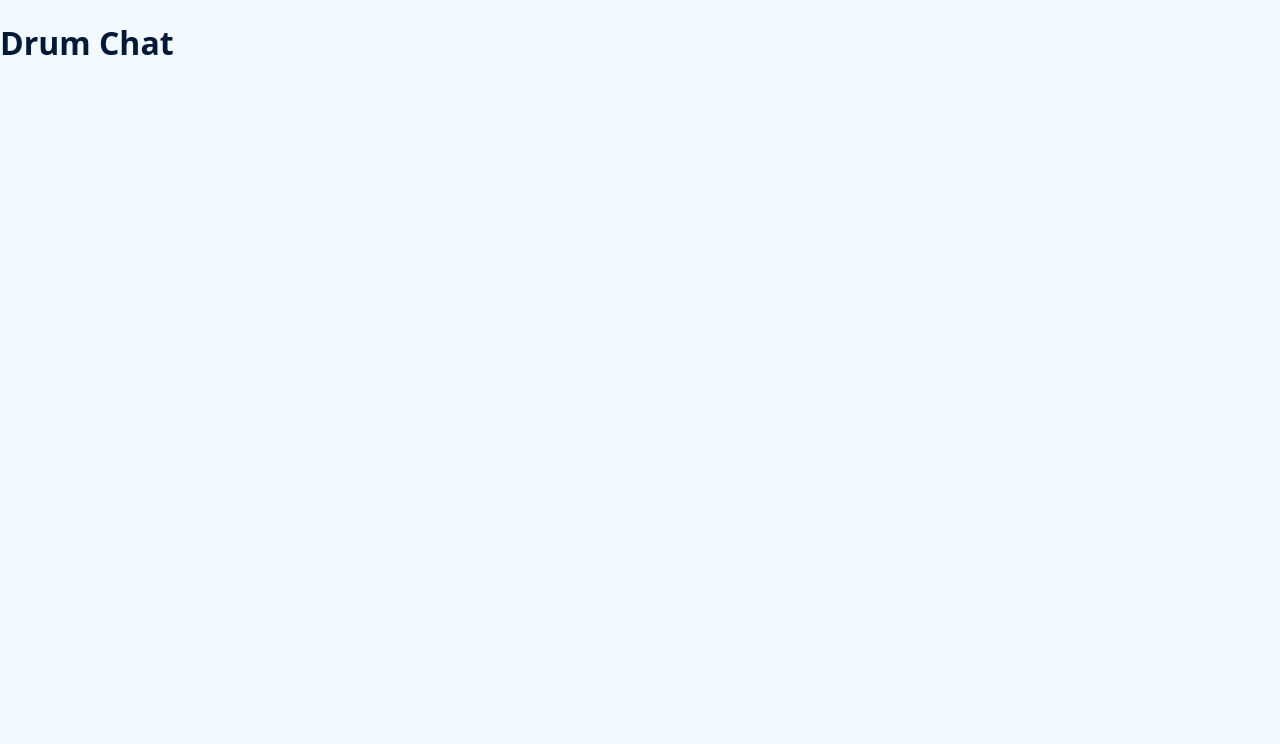
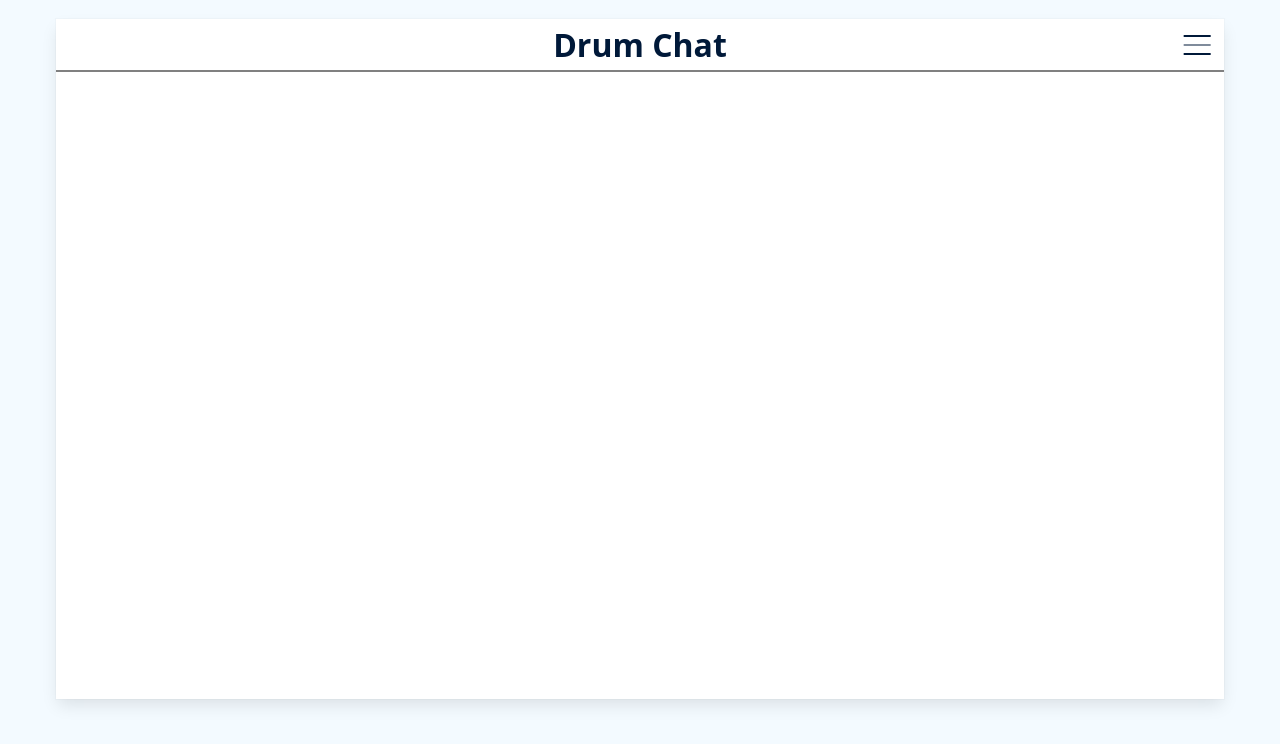
Before and after one commit to Drumstickz64/Drum-Chat, a website: page public/index.html in a window 1280 px wide. Drawn offline with Linux system fonts and the light colour scheme.

Commit message:
added styling for the header

```diff
--- a/index.js
+++ b/index.js
@@ -6,8 +6,8 @@ const PORT = 5000;
 
 const app = express();
 
+app.use(morgan(PRODUCTION? "tiny" : "dev"));
 app.use(express.static("public"));
-app.use(morgan(PRODUCTION? "tiny" : "dev"));
 
 
 app.listen(PORT, () => console.log("connected on port " + 5000));
--- a/public/css/index.css
+++ b/public/css/index.css
@@ -7,8 +7,12 @@
 html {
 	--primary-clr: linear-gradient(25deg, #385dec 0%, #9f10e6 100%);
 	--bg-clr: #F3FAFF;
+	--surface-clr: #fff;
+	--chat-clr: rgba(238,238,238,0.7);
 	--text-clr: #555;
 	--heading-clr: #001939;
+	--shadow-lg: 0 0.5em 1em -0.125em rgba(0,0,0,0.1), 0 0 0 1px rgba(0,0,0,0.02);
+	--shadow-outline: 0 0 0 0.125em rgba(63,160,255,0.5);
 	font-size: 16px;
 	font-family: system-ui,-apple-system,BlinkMacSystemFont,"Segoe UI",Roboto,Oxygen-Sans,Ubuntu,Cantarell,"Helvetica Neue",sans-serif;
 }
@@ -18,10 +22,61 @@ body {
 	padding: 0;
 	background: var(--bg-clr);
 	color: var(--text-clr);
-	min-height: 100vh;
+	height: 100vh;
+	overflow-x: hidden;
 }
 
 h1, h2, h3, h4 {
 	font-weight: 700;
 	color: var(--heading-clr);
 }
+
+.container {
+	max-width: 75rem;
+	margin: 1.2rem auto;
+	padding: 0 1em;
+}
+
+.box {
+	display: flex;
+	flex-direction: column;
+	height: 85vh;
+	background: var(--surface-clr);
+	box-shadow: var(--shadow-lg);
+}
+
+.header {
+	position: relative;
+	padding: 0.25em;
+	border-bottom: 2px solid gray;
+}
+
+.logo {
+	margin: 0;
+	text-align: center;
+}
+
+.hamburger {
+	display: flex;
+	flex-direction: column;
+	justify-content: space-between;
+	position: absolute;
+	top: 50%;
+	right: 0;
+	transform: translate(-50%, -50%);
+	width: 2em;
+	height: 1.5em;
+	padding: 0;
+	background: none;
+	border: none;
+}
+
+.hamburger div {
+	width: 100%;
+	height: 10%;
+	background: var(--heading-clr);
+}
+
+.hamburger div:nth-child(2) {
+	opacity: 0.5;
+}
--- a/public/index.html
+++ b/public/index.html
@@ -9,13 +9,14 @@
 </head>
 <body>
 	<div class="container">
+		<div class="box">
 			<header class="header">
 				<h1 class="logo">Drum Chat</h1>
-			<div class="hamburger">
+				<button class="hamburger">
 					<div aria-hidden="true"></div>
 					<div aria-hidden="true"></div>
 					<div aria-hidden="true"></div>
-			</div>
+				</button>
 			</header>
 
 			<div class="splitter">
@@ -23,5 +24,6 @@
 				<main class="chat-area"></main>
 			</div>
 		</div>
+	</div>
 </body>
 </html>
```
Lines whose indentation alone changed are shown as unchanged.
